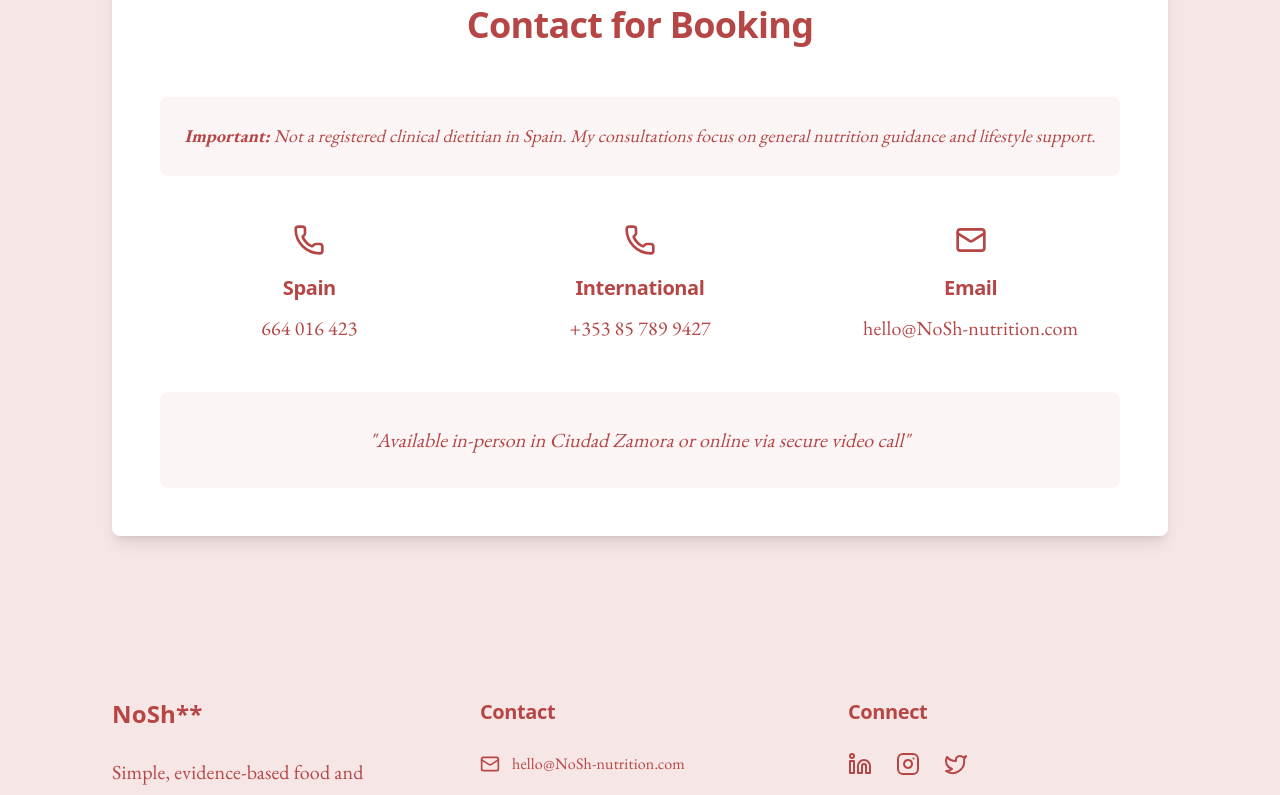
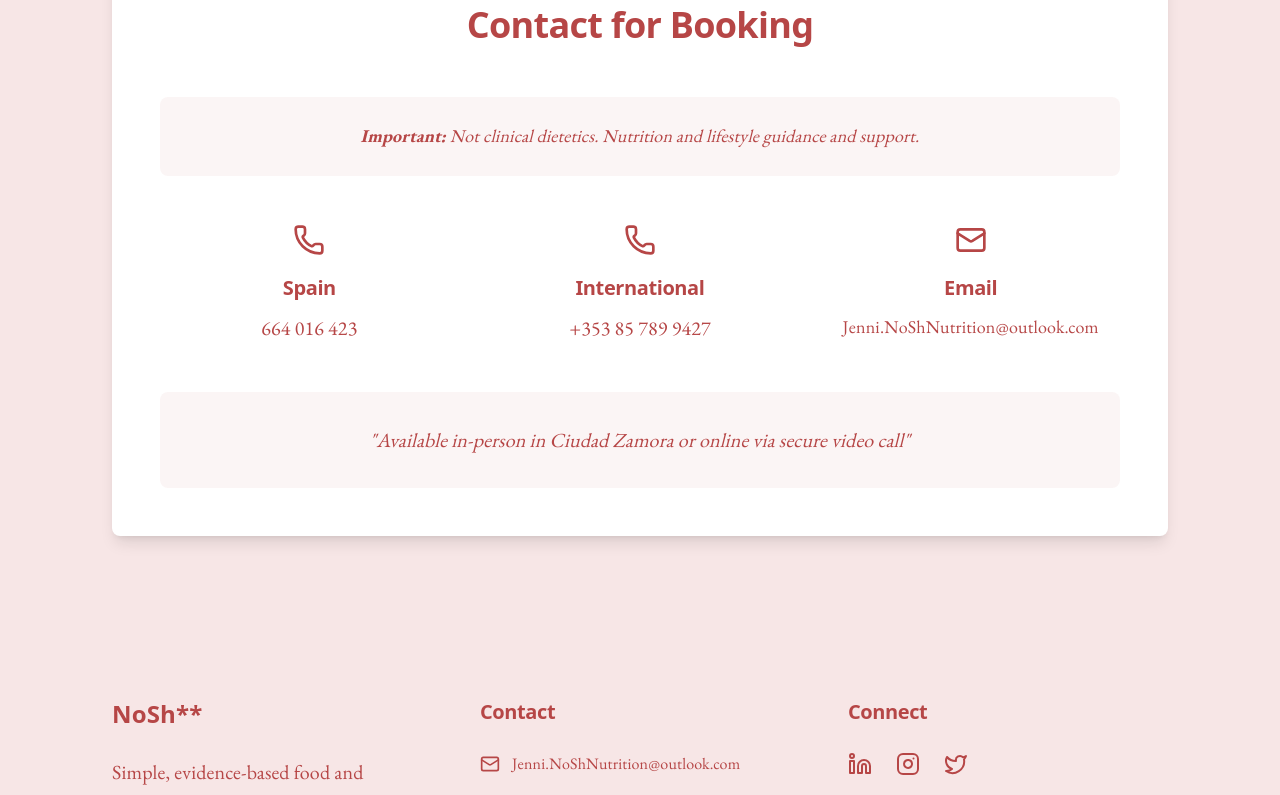
Before and after one commit to JenniferMolony/NoShwebsite, a React (Vite) app: page /consultations in a window 1280 px wide. Shown: the part 2060-2855 px from the top of the page. Built offline with nearby package versions, Linux system fonts and the light colour scheme; the HTML template or start-up script is replaced by a standard one.

Commit message:
Updated Layout.tsx

```diff
--- a/src/components/Layout.tsx
+++ b/src/components/Layout.tsx
@@ -120,7 +120,7 @@ const Layout: React.FC<LayoutProps> = ({ children }) => {
               <h3 className="font-display font-bold text-primary mb-6 text-xl">Contact</h3>
               <div className="flex items-center text-primary mb-4">
                 <Mail className="h-5 w-5 mr-3" />
-                <span className="font-body">hello@NoSh-nutrition.com</span>
+                <span className="font-body">Jenni.NoShNutrition@outlook.com</span>
               </div>
             </div>
 
--- a/src/pages/Collaborations.tsx
+++ b/src/pages/Collaborations.tsx
@@ -196,7 +196,7 @@ const Collaborations: React.FC = () => {
             <div className="flex flex-col items-center">
               <Mail className="h-8 w-8 text-primary mb-4" />
               <h3 className="font-display font-bold text-primary mb-2 text-xl">Email</h3>
-              <p className="text-primary font-body text-lg">hello@NoSh-nutrition.com</p>
+              <p className="text-primary font-body text-lg">Jenni.NoShNutrition@outlook.com</p>
             </div>
           </div>
 
--- a/src/pages/Consultations.tsx
+++ b/src/pages/Consultations.tsx
@@ -274,8 +274,7 @@ const Consultations: React.FC = () => {
           {/* Important Disclaimer */}
           <div className="mb-12 p-6 bg-primary/5 rounded-lg">
             <p className="text-primary font-body italic text-lg">
-              <strong>Important:</strong> Not a registered clinical dietitian in Spain.
-              My consultations focus on general nutrition guidance and lifestyle support.
+              <strong>Important:</strong> Not clinical dietetics. Nutrition and lifestyle guidance and support.
             </p>
           </div>
 
@@ -295,7 +294,7 @@ const Consultations: React.FC = () => {
             <div className="flex flex-col items-center">
               <Mail className="h-8 w-8 text-primary mb-4" />
               <h3 className="font-display font-bold text-primary mb-2 text-xl">Email</h3>
-              <p className="text-primary font-body text-xl">hello@NoSh-nutrition.com</p>
+              <p className="text-primary font-body text-lg">Jenni.NoShNutrition@outlook.com</p>
             </div>
           </div>
 
--- a/src/pages/Contact.tsx
+++ b/src/pages/Contact.tsx
@@ -100,7 +100,7 @@ const Contact: React.FC = () => {
                   <Mail className="h-6 w-6 text-primary mt-1 mr-4" />
                   <div>
                     <p className="font-display font-bold text-primary text-xl">Email</p>
-                    <p className="text-primary text-xl font-body">hello@NoSh-nutrition.com</p>
+                    <p className="text-primary text-xl font-body">Jenni.NoShNutrition@outlook.com</p>
                     <p className="text-primary mt-2 font-body">
                       I typically respond within 24-48 hours
                     </p>
@@ -111,7 +111,7 @@ const Contact: React.FC = () => {
                   <Mail className="h-6 w-6 text-primary mt-1 mr-4" />
                   <div>
                     <p className="font-display font-bold text-primary text-xl">Email</p>
-                    <p className="text-primary text-xl font-body">hello@NoSh-nutrition.com</p>
+                    <p className="text-primary text-xl font-body">Jenni.NoShNutrition@outlook.com</p>
                   </div>
                 </div>
 
```
